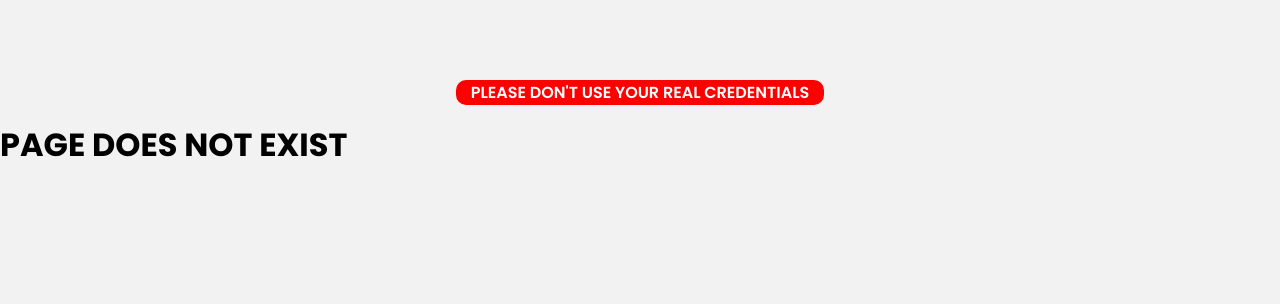
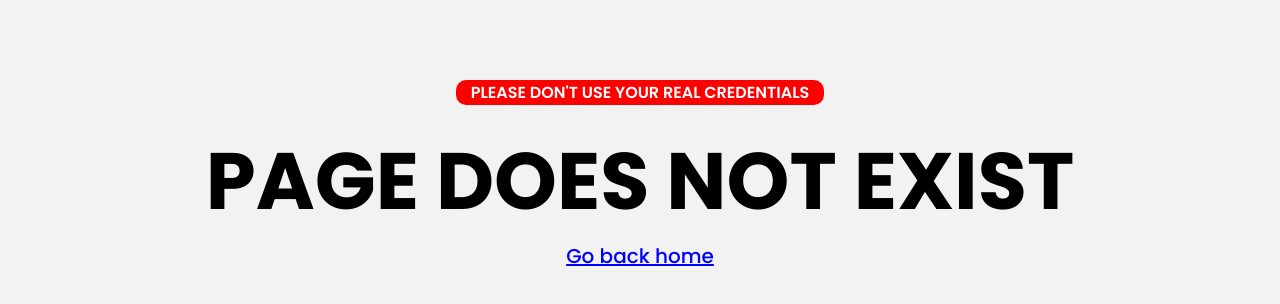
Before and after one commit to fistty/firebase-auth-react-app, a React (Create React App) app: page /signin in a window 1280 px wide. Shown: the top 304 px of the page. Built offline with nearby package versions, Linux system fonts and the light colour scheme; no server answers.

Commit message:
Update PageNotFound.jsx

```diff
--- a/src/components/PageNotFound.jsx
+++ b/src/components/PageNotFound.jsx
@@ -1,14 +1,16 @@
 import React from "react";
-import { useNavigate, Link } from "react-router-dom";
+import { useNavigate } from "react-router-dom";
 import * as ROUTES from "../routes/routes";
 import "./PageNotFound.css";
 
 export const PageNotFound = () => {
   const navigate = useNavigate();
   return (
-    <div className=".not-found">
+    <div className="not-found">
       <h1>PAGE DOES NOT EXIST</h1>
-      <Link to={ROUTES.DASHBOARD} className="link"></Link>
+      <p onClick={() => navigate(ROUTES.DASHBOARD)} className="link">
+        Go back home
+      </p>
     </div>
   );
 };
```
